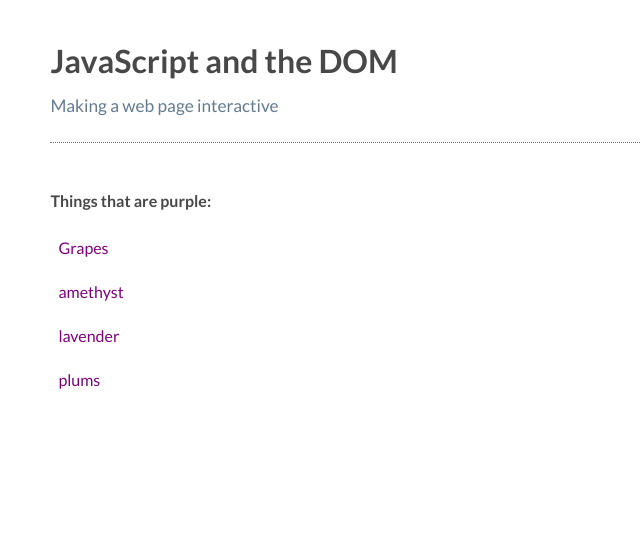
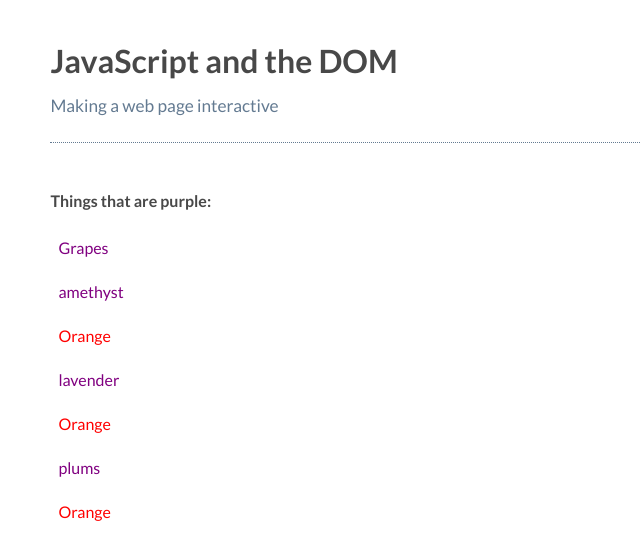
Before and after one commit to nickglovdev/tutorial_js, a plain HTML site: page index.html in a window 1280 px wide. Shown: the whole page, without its empty margins (0-640 px from the left). Drawn offline with Linux system fonts and the light colour scheme.

Commit message:
Learned out to use the class selector

```diff
--- a/app.js
+++ b/app.js
@@ -1,14 +1,24 @@
-/* const myHeading = document.getElementsByTagName('h1')[0];
+/* USE THIS FOR UNDERSTANDING SELECTION FOR ID
+
+const myHeading = document.getElementsByTagName('h1')[0];
 const myButton = document.getElementById('myButton');
 const myTextInput = document.getElementById('myTextInput');
 
 myButton.addEventListener('click', () => {
   myHeading.style.color = myTextInput.value;
 });
-use this for the button method
+
 */
+
+//LEARNING THE BASICS OF SELECTING TAGS
 const myList = document.getElementsByTagName('li');
 
-for (let i = 0; i <= myList.length; i++) {
+for (let i = 0; i < myList.length; i += 1) {
   myList[i].style.color = 'purple';
 }
+
+const notPurple = document.getElementsByClassName('not-purple')
+
+for (let i = 0; i < notPurple.length; i += 1) {
+  notPurple[i].style.color = 'red';
+}
--- a/index.html
+++ b/index.html
@@ -11,8 +11,11 @@
     <ul>
       <li>Grapes</li>
       <li>amethyst</li>
+      <li class='not-purple'>Orange</li>
       <li>lavender</li>
+      <li class='not-purple'>Orange</li>
       <li>plums</li>
+      <li class='not-purple'>Orange</li>
     </ul>
     <!--
     <input type='text' id='myTextInput'>
```
